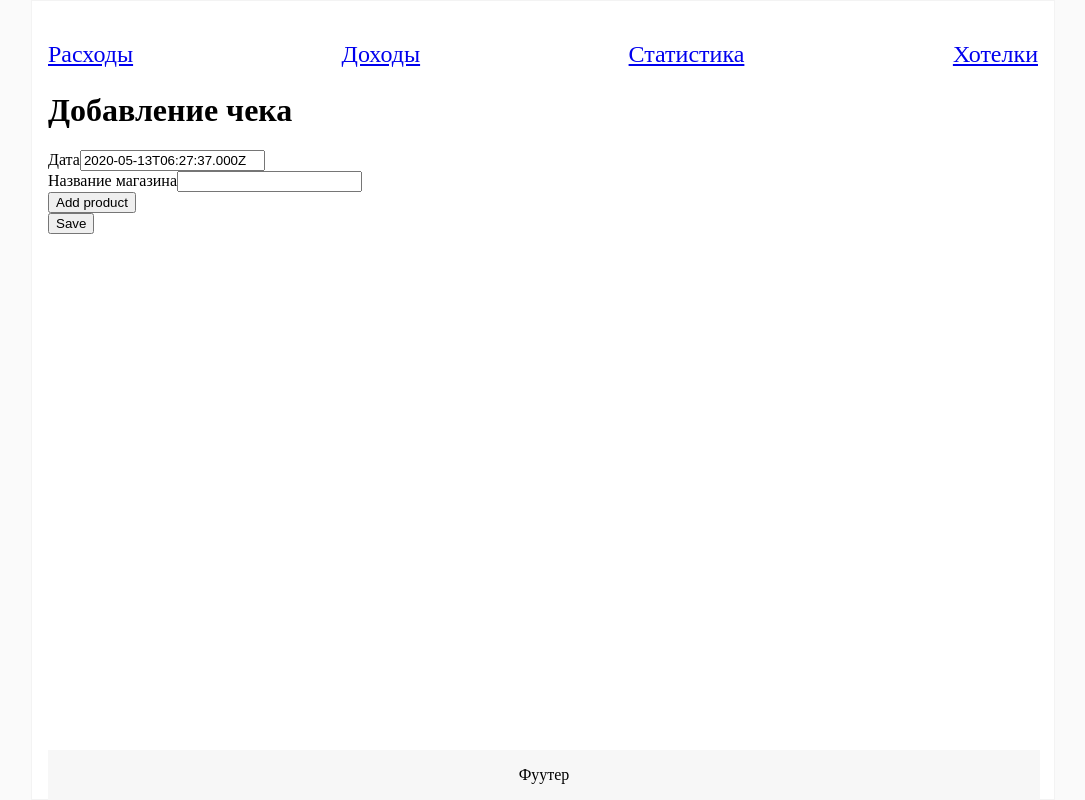
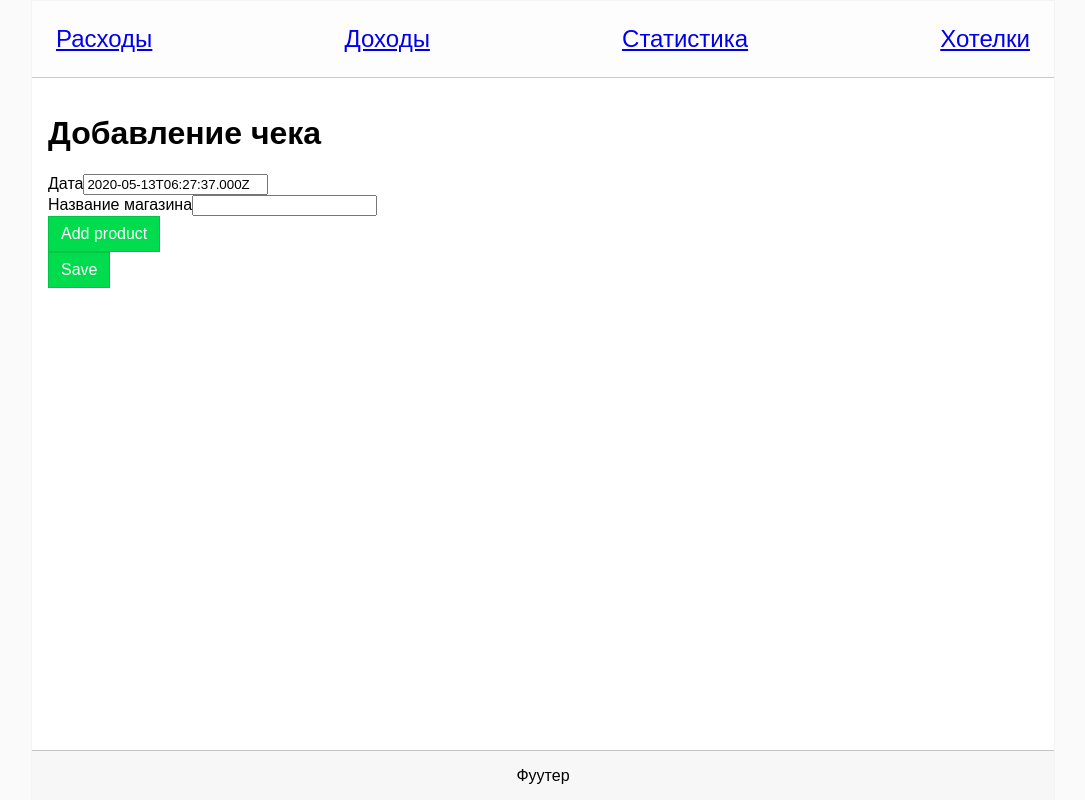
Before and after one commit to Goodzonchik/home-money, a Next.js app: page /receipt-add-container in a window 1280 px wide. Shown: the whole page, without its empty margins (97-1182 px from the left). Built offline with nearby package versions, Linux system fonts and the light colour scheme.

Commit message:
add income

```diff
--- a/components/Layout.tsx
+++ b/components/Layout.tsx
@@ -17,10 +17,8 @@ export default function Layout({
           <link rel='icon' href='/favicon.ico' />
         </Head>
 
-        <main>
-          <Nav></Nav>
-          {children}
-        </main>
+        <Nav></Nav>
+        <main>{children}</main>
 
         <footer>Фуутер</footer>
       </div>
@@ -28,25 +26,26 @@ export default function Layout({
       <style jsx>{`
         .container {
           width: 1024px;
-          padding: 1em;
           margin: 0 auto;
           border: 1px solid #f3f3f3;
-          height: 100vh;
+          min-height: 100vh;
           background-color: #ffffff;
         }
 
         main {
+          padding: 1em;
           padding-bottom: 100px;
         }
 
         footer {
           position: fixed;
           bottom: 0;
-          width: calc(1024px - 2em);
+          width: 1022px;
           height: 50px;
           line-height: 50px;
           text-align: center;
           background-color: #f7f7f7;
+          border-top: 1px solid #c5c5c5;
         }
       `}</style>
     </>
--- a/components/Nav.tsx
+++ b/components/Nav.tsx
@@ -3,7 +3,7 @@ import Link from 'next/link';
 export default function Nav() {
   const links = [
     { url: '/receipts', title: 'Расходы' },
-    { url: '/mock', title: 'Доходы' },
+    { url: '/income', title: 'Доходы' },
     { url: '/statistic', title: 'Статистика' },
     { url: '/todo', title: 'Хотелки' },
   ];
@@ -26,7 +26,10 @@ export default function Nav() {
           justify-content: space-between;
           font-size: 1.5em;
           box-sizing: border-box;
-          padding: 0;
+          padding: 1em;
+          background-color: #fdfdfd;
+          margin: 0;
+          border-bottom: 1px solid #cacaca;
         }
       `}</style>
     </>
--- a/components/ReceiptAdd.tsx
+++ b/components/ReceiptAdd.tsx
@@ -1,10 +1,12 @@
 import { useState } from 'react';
+import Router from 'next/router';
 
 import * as uuid from 'uuid';
 
 import axios from 'axios';
 import ProductAdd from './ProductAdd';
 import Layout from './Layout';
+import calcTotal from '../utils/calculation';
 
 const initReceipt = {
   id: uuid.v4(),
@@ -17,13 +19,15 @@ export default function ReceiptAdd() {
   const [receipt, setReceipt] = useState(initReceipt);
 
   function save() {
-    if (
-      receipt.products.reduce(
-        (acc, product) => acc + product.cost * product.count,
-        0
-      ) > 0
-    )
-      axios.post('api/add-receipt', receipt);
+    if (calcTotal(receipt.products) > 0)
+      axios
+        .post('api/add-receipt', receipt)
+        .then(() => {
+          Router.push(`/receipt/${receipt.id}`);
+        })
+        .catch(() => {
+          alert('При сохранении произошла ошибка');
+        });
   }
 
   function addProduct() {
--- a/db.json
+++ b/db.json
@@ -1,4 +1,36 @@
 {
+  "income": [
+    {
+      "id": "e233aa1f-0128-458e-baa2-c3103858016c",
+      "date": "2020-05-13T06:24:08.518Z",
+      "amount": "234",
+      "description": "sdfsdf"
+    },
+    {
+      "id": "be19bc16-907b-48c3-b938-df1aebc8b065",
+      "date": "2020-05-13T06:24:08.518Z",
+      "amount": "2342",
+      "description": "sdfsdf"
+    },
+    {
+      "id": "c905f450-5e1a-499f-9583-d5eda0cc7a29",
+      "date": "2020-05-13T06:24:08.518Z",
+      "amount": "234",
+      "description": "sdfsdfsdf"
+    },
+    {
+      "id": "8e117096-cdc4-42c0-9799-49ba339c1335",
+      "date": "2020-05-13T06:24:08.518Z",
+      "amount": "234",
+      "description": "sdfsdfsdf"
+    },
+    {
+      "id": "6bb75b43-870c-409e-a79b-845394a49e99",
+      "date": "2020-05-13T06:26:48.675Z",
+      "amount": "345345",
+      "description": "dfgdfgd"
+    }
+  ],
   "receipts": [
     {
       "id": "0d5ae2af-1d2d-4558-93a5-cc05db945b73",
@@ -45,156 +77,6 @@
           "count": "0.5"
         }
       ]
-    },
-    {
-      "id": "d8e5dd99-05b5-4c38-8112-36f7edbe242a",
-      "date": "2020-05-12T12:51:31.527Z",
-      "shop": "Дом",
-      "products": [
-        {
-          "id": "ef1947bb-ec14-43cc-877c-cd672cca03ca",
-          "category": "Еда",
-          "name": "1",
-          "unit": "Шт",
-          "cost": "0333",
-          "count": 1
-        },
-        {
-          "id": "d74a58d1-bfda-44d3-9dd9-163217fd2d73",
-          "category": "Еда",
-          "name": "2",
-          "unit": "Шт",
-          "cost": "033",
-          "count": 1
-        },
-        {
-          "id": "6c815a29-bcad-43aa-a761-5bb4be84bfc6",
-          "category": "Еда",
-          "name": "3",
-          "unit": "Шт",
-          "cost": "033",
-          "count": 1
-        },
-        {
-          "id": "82712171-a5a4-4456-aeb2-bff45b2321af",
-          "category": "Еда",
-          "name": "4",
-          "unit": "Шт",
-          "cost": "033",
-          "count": 1
-        },
-        {
-          "id": "a6735b82-6b2c-4989-82b9-b6059a05dd22",
-          "category": "Еда",
-          "name": "5",
-          "unit": "Шт",
-          "cost": 0,
-          "count": 1
-        },
-        {
-          "id": "7149cfce-568e-4dd7-8870-86870722f62d",
-          "category": "Еда",
-          "name": "6",
-          "unit": "Шт",
-          "cost": "033",
-          "count": 1
-        },
-        {
-          "id": "d493b594-92ce-49b1-8cb6-80dcbc569b0b",
-          "category": "Еда",
-          "name": "7",
-          "unit": "Шт",
-          "cost": "033",
-          "count": 1
-        },
-        {
-          "id": "cfee6254-4ddb-406c-826d-a945daa2450c",
-          "category": "Еда",
-          "name": "8",
-          "unit": "Шт",
-          "cost": "033",
-          "count": 1
-        },
-        {
-          "id": "0ac56e68-b34b-4080-b048-d91e9a84586d",
-          "category": "Еда",
-          "name": "9",
-          "unit": "Шт",
-          "cost": "033",
-          "count": 1
-        },
-        {
-          "id": "c31f69e2-cb6f-44ec-b8b5-f1b75e4e1433",
-          "category": "Еда",
-          "name": "0",
-          "unit": "Шт",
-          "cost": "033",
-          "count": 1
-        },
-        {
-          "id": "1fc80de3-396c-4593-90f3-27a8ee678e8d",
-          "category": "Еда",
-          "name": "10",
-          "unit": "Шт",
-          "cost": "033",
-          "count": 1
-        },
-        {
-          "id": "dc900a5d-a46b-47b2-8048-bd74529ab16e",
-          "category": "Еда",
-          "name": "11",
-          "unit": "Шт",
-          "cost": "023",
-          "count": 1
-        },
-        {
-          "id": "1e7bc2a0-81e0-4eed-beb5-be0494028eba",
-          "category": "Еда",
-          "name": "12",
-          "unit": "Шт",
-          "cost": "3",
-          "count": 1
-        },
-        {
-          "id": "b560713d-a0d9-4627-81a8-dd21bcabde32",
-          "category": "Еда",
-          "name": "",
-          "unit": "Шт",
-          "cost": 0,
-          "count": 1
-        }
-      ]
-    },
-    {
-      "id": "ab89e244-dd34-4ae4-a775-ad579abc4397",
-      "date": "2020-05-12T13:01:13.572Z",
-      "shop": "",
-      "products": [
-        {
-          "id": "a6e1ae70-5915-45a9-98e3-7aa4345cd5e6",
-          "category": "Еда",
-          "name": "",
-          "unit": "Шт",
-          "cost": "03",
-          "count": 1
-        },
-        {
-          "id": "83f20cbb-84f4-48a0-939a-012abeceb3f8",
-          "category": "Еда",
-          "name": "",
-          "unit": "Шт",
-          "cost": 0,
-          "count": 1
-        },
-        {
-          "id": "72965cd5-f2ce-4a60-9194-e341838b661b",
-          "category": "Еда",
-          "name": "",
-          "unit": "Шт",
-          "cost": 0,
-          "count": 1
-        }
-      ]
     }
   ]
 }
--- /dev/null
+++ b/pages/api/add-income.ts
@@ -0,0 +1,14 @@
+const low = require('lowdb');
+const FileSync = require('lowdb/adapters/FileSync');
+const adapter = new FileSync('db.json');
+const db = low(adapter);
+
+db.defaults({ receipts: [] }).write();
+
+export default (req, res) => {
+  db.get('income')
+    .push({ ...req.body })
+    .write();
+  res.statusCode = 200;
+  res.json({});
+};
--- /dev/null
+++ b/pages/income-add.tsx
@@ -0,0 +1,5 @@
+import IncomeAdd from '../components/IncomeAdd';
+
+export default function ReceiptAddContainer() {
+  return <IncomeAdd></IncomeAdd>;
+}
--- a/styles.css
+++ b/styles.css
@@ -9,4 +9,32 @@ body {
   background-color: #fafafa;
   height: 100vh;
   width: 100vw;
+  font: 1em 'Fira Sans', sans-serif;
 }
+
+table {
+  width: 100%;
+  border-spacing: 0;
+}
+
+td {
+  border-top: 1px solid black;
+  padding: 0.25em;
+  text-align: center;
+}
+
+tbody tr:hover {
+  background-color: #f9f9f9;
+}
+
+thead tr {
+  background-color: #f9f9f9;
+}
+
+button {
+  border: 1px solid #00c546;
+  padding: 0.5em 0.75em;
+  font-size: 1em;
+  background-color: #00dc4e;
+  color: white;
+}
--- /dev/null
+++ b/utils/calculation.ts
@@ -0,0 +1,5 @@
+const calcTotal = (products: any[]) =>
+  products
+    .reduce((acc, product) => acc + product.cost * product.count, 0)
+    .toFixed(2);
+export default calcTotal;
```
Also changed, not shown: components/IncomeAdd.tsx (added, +70 -0 lines), pages/income.tsx (added, +58 -0 lines), pages/receipts/[id].tsx (+9 -26 lines), pages/receipts/index.tsx (+2 -8 lines).
